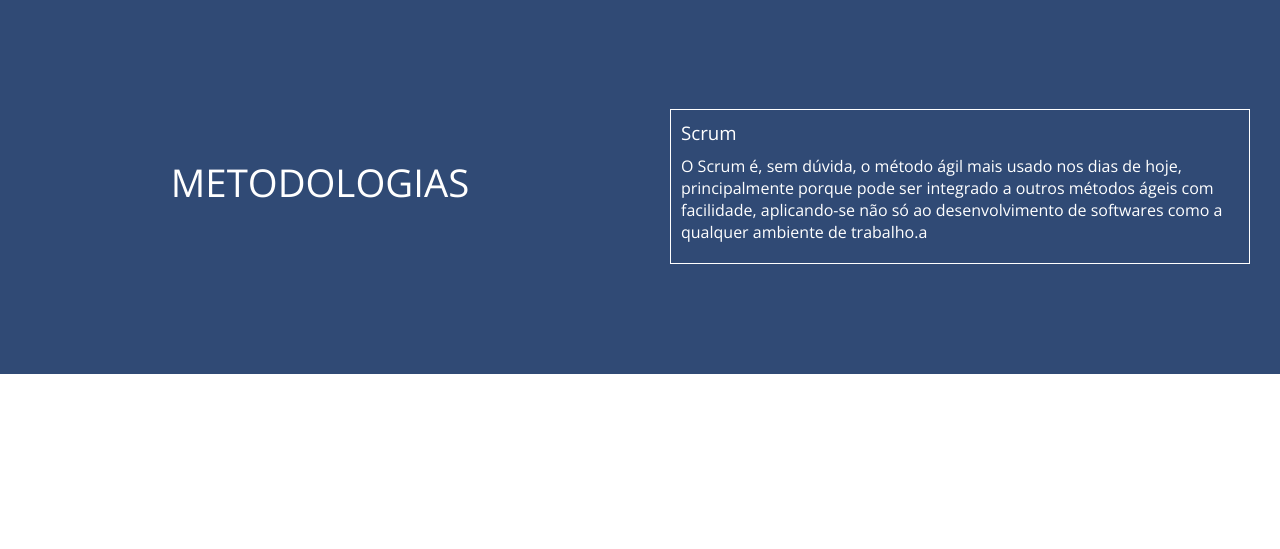
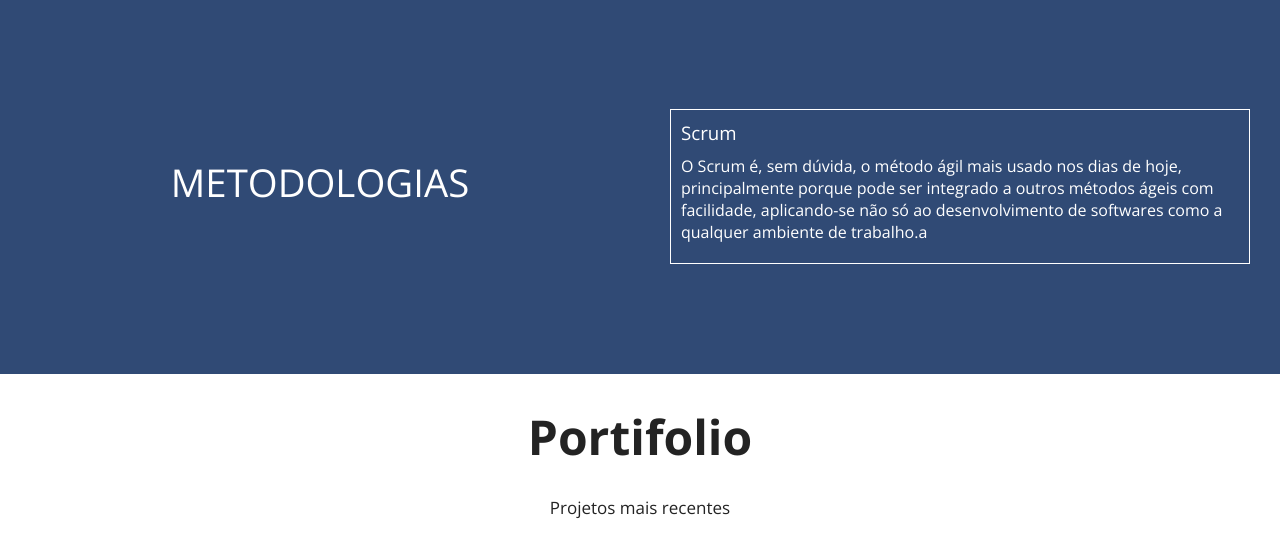
Before and after one commit to FabioXVA/Projeto, a PHP site: page / in a window 1280 px wide. Shown: the part 1849-2398 px from the top of the page. Before the commit the page ends 2223 px from the top, so only its background shows below. Run offline with PHP 8.4, Linux system fonts and the light colour scheme.

Commit message:
iniciado section portifolio

```diff
--- a/dev/css/style.css
+++ b/dev/css/style.css
@@ -28,7 +28,8 @@
 
 .card-group,
 .servicos,
-.metodologia {
+.metodologia,
+.portifolio {
   display: -webkit-box;
   display: -moz-box;
   display: -ms-flexbox;
@@ -347,6 +348,27 @@
   color: #fff;
 }
 
+.portifolio .conteiner {
+  flex-wrap: wrap;
+  padding: 30px;
+}
+
+.portifolio .conteiner .title, .portifolio .conteiner .banner > .description,
+.portifolio .conteiner .sub-title {
+  text-align: center;
+  width: 100%;
+  color: #232323;
+}
+
+.portifolio .conteiner .title, .portifolio .conteiner .banner > .description {
+  font-size: 3rem;
+  margin-bottom: 27px;
+}
+
+.portifolio .conteiner .sub-title {
+  font-size: 1.0625rem;
+}
+
 .card-group > .card {
   width: 21rem;
   min-height: 22rem;
--- a/footer.php
+++ /dev/null
@@ -1,4 +0,0 @@
-
-</body>
-
-</html>
--- a/index.php
+++ b/index.php
@@ -4,6 +4,7 @@ include"template/banner.php";
 include"template/servicos.php";
 include"template/sobre.php";
 include"template/metodologia.php";
+include"template/portifolio.php";
 include"template/containt.php";
 include"template/footer.php";
 ?>
--- /dev/null
+++ b/src/sass/_portifolio.scss
@@ -0,0 +1,33 @@
+.portifolio{
+	.conteiner{
+		flex-wrap: wrap;
+		padding: 30px;
+		.title,
+		.sub-title{
+			text-align:center;
+			width:100%;
+			color:$black;
+		}
+		.title{
+			font-size:3rem;
+			margin-bottom:27px;
+		}
+		.sub-title{
+			font-size:1.0625rem;
+		}
+	}
+	>.thumb{
+		width: 21rem;
+		min-height: 22rem;
+		margin: 1rem auto;
+		border-radius: 5px;
+		border: solid 1px #E6E7E8;
+		transition: all 0.8s cubic-bezier(.25,.8,.25,1);
+		box-shadow: 0 1px 3px rgba(0,0,0,0.12), 0 1px 2px rgba(0,0,0,0.24);
+		&:hover{
+			background-color: $primary;
+			border:none;
+			box-shadow: 0 14px 28px rgba(0,0,0,0.25), 0 10px 10px rgba(0,0,0,0.22);
+		}
+	}
+}
--- a/src/sass/geral/_layout.scss
+++ b/src/sass/geral/_layout.scss
@@ -10,7 +10,8 @@
 }
 .card-group,
 .servicos,
-.metodologia{
+.metodologia,
+.portifolio{
 	@include flexbox();
 	@include justify-content(space-between);
 	@include align-items(center);
--- a/src/sass/style.scss
+++ b/src/sass/style.scss
@@ -6,4 +6,5 @@
 @import 'banner';
 @import 'servicos';
 @import 'motodologia';
+@import 'portifolio';
 @import 'sobre';
--- /dev/null
+++ b/template/portifolio.php
@@ -0,0 +1,12 @@
+<section class="portifolio">
+	<div class="conteiner">
+		<h3 class="title">Portifolio</h3>
+		<span class="sub-title">Projetos mais recentes</span>
+	</div>
+	<div class="thumb">
+		<div class="divider">
+			<icon></icon>
+			<div class="icon-plus"></div>
+		</div>
+	</div>
+</section>
```
Also changed, not shown: banner.php (deleted, +0 -8 lines), header.php (deleted, +0 -43 lines), servicos.php (deleted, +0 -12 lines), sobre.php (deleted, +0 -46 lines), containt.php (deleted), src/css/style.css.
